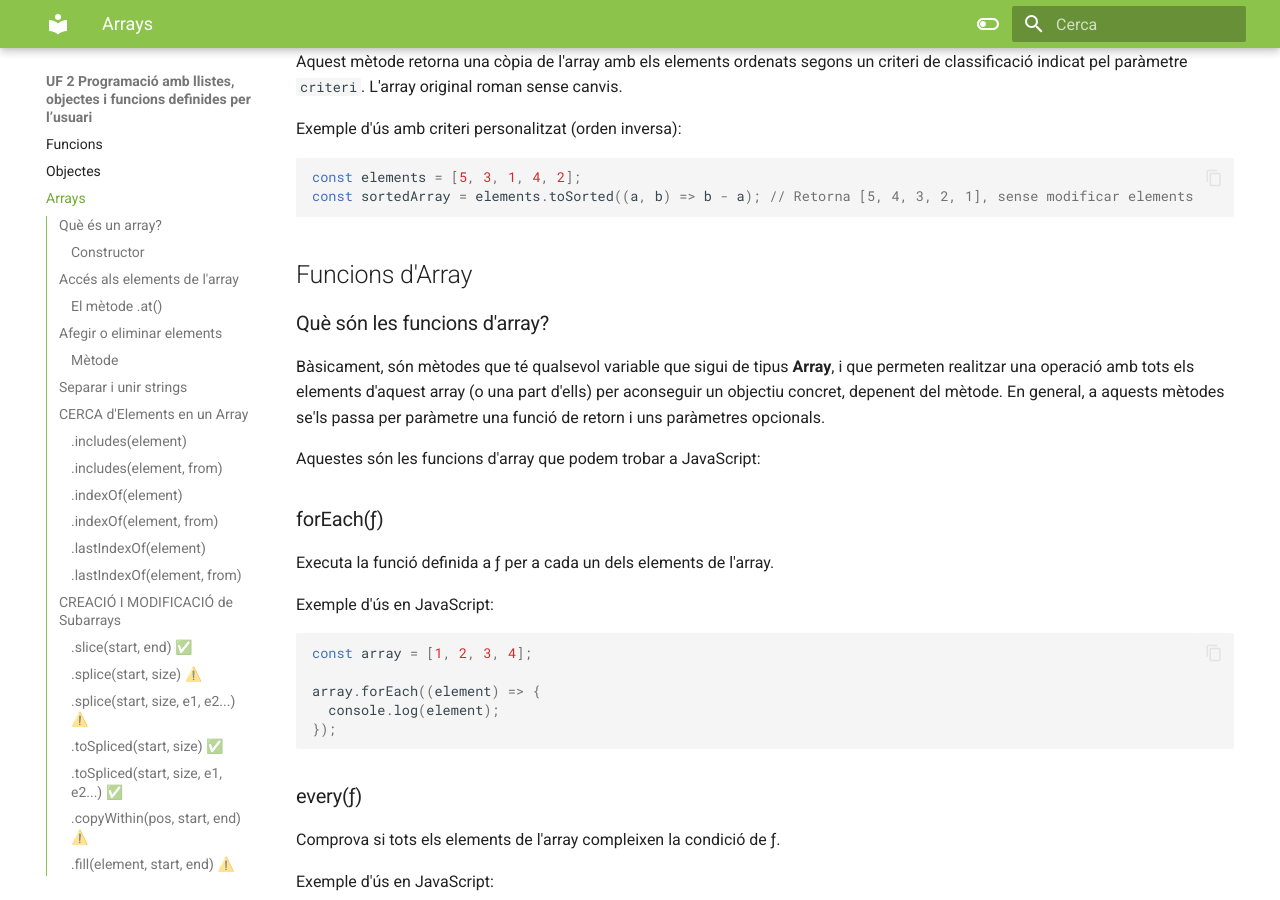
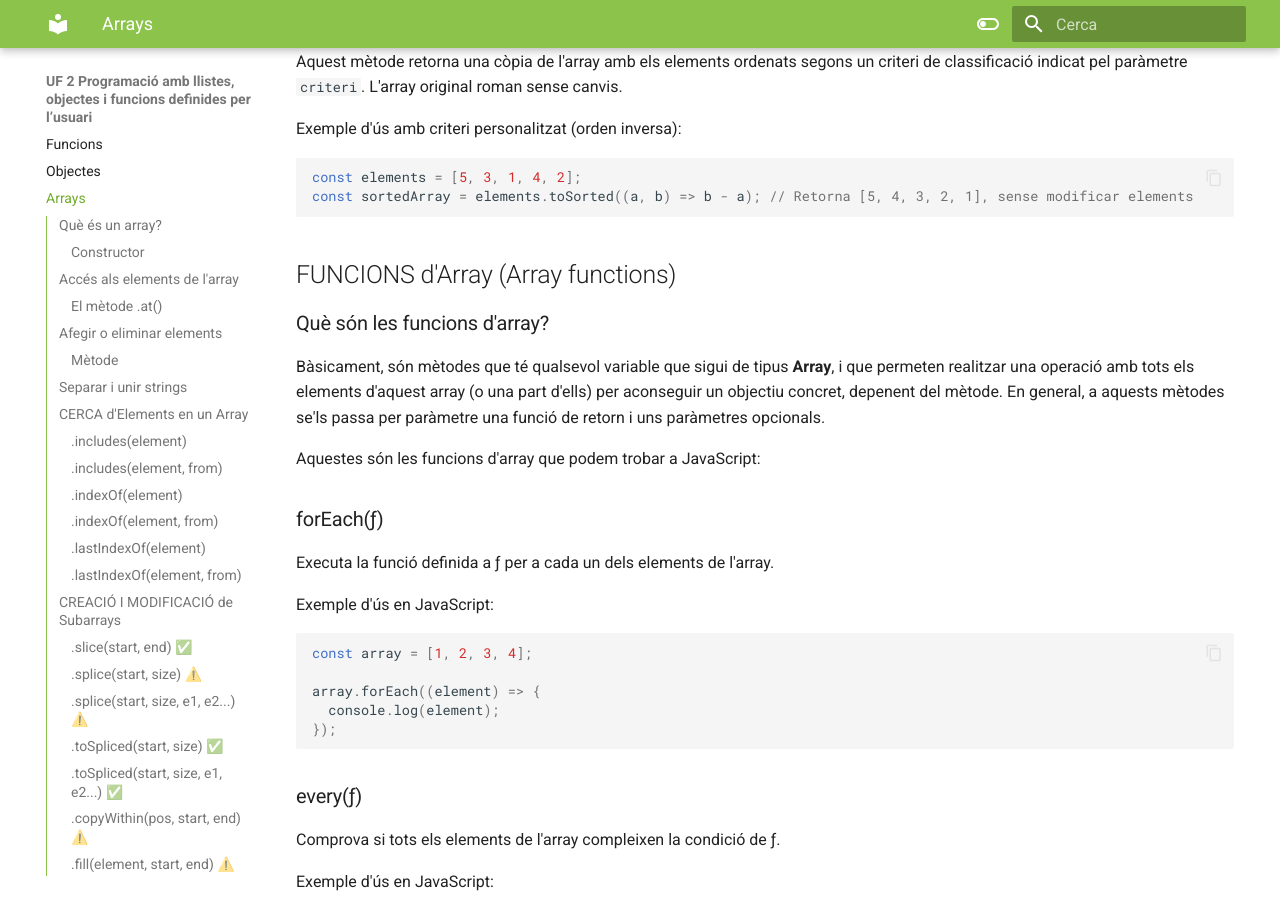
Before and after one commit to prosfp/DAW_MP06, an MkDocs documentation site: the page built from docs/UF2/UF2.1/UF2.1.4_Arrays.md, in a window 1280 px wide and 900 px high, scrolled down 10076 px. Built offline with MkDocs 1.6.1 and Material for MkDocs 9.7.7, drawn with Linux system fonts in a browser that asks for light colours.

Commit message:
arrays_actualitzat

````diff
--- a/docs/UF2/UF2.1/UF2.1.4_Arrays.md
+++ b/docs/UF2/UF2.1/UF2.1.4_Arrays.md
@@ -462,7 +462,7 @@ const elements = [5, 3, 1, 4, 2];
 const sortedArray = elements.toSorted((a, b) => b - a); // Retorna [5, 4, 3, 2, 1], sense modificar elements
 ```
 
-## Funcions d'Array
+## FUNCIONS d'Array (Array functions)
 
 ### Què són les funcions d'array?
 
````
